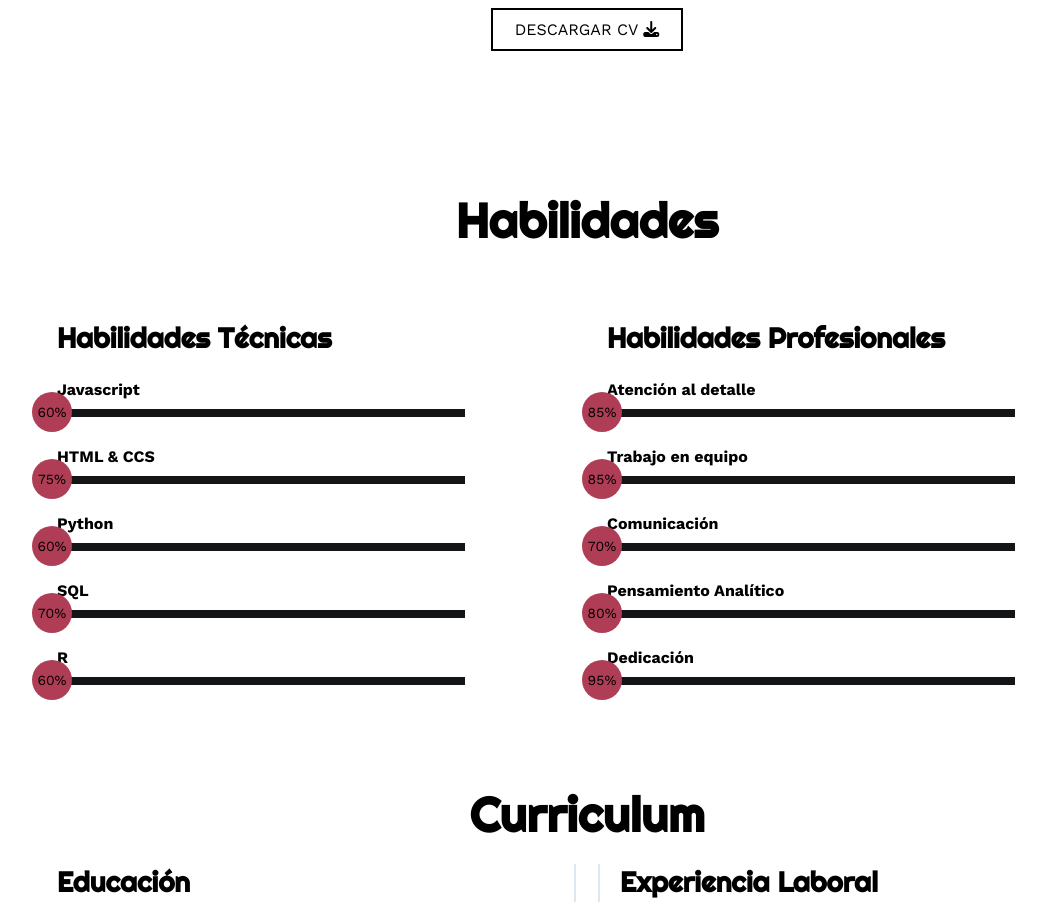
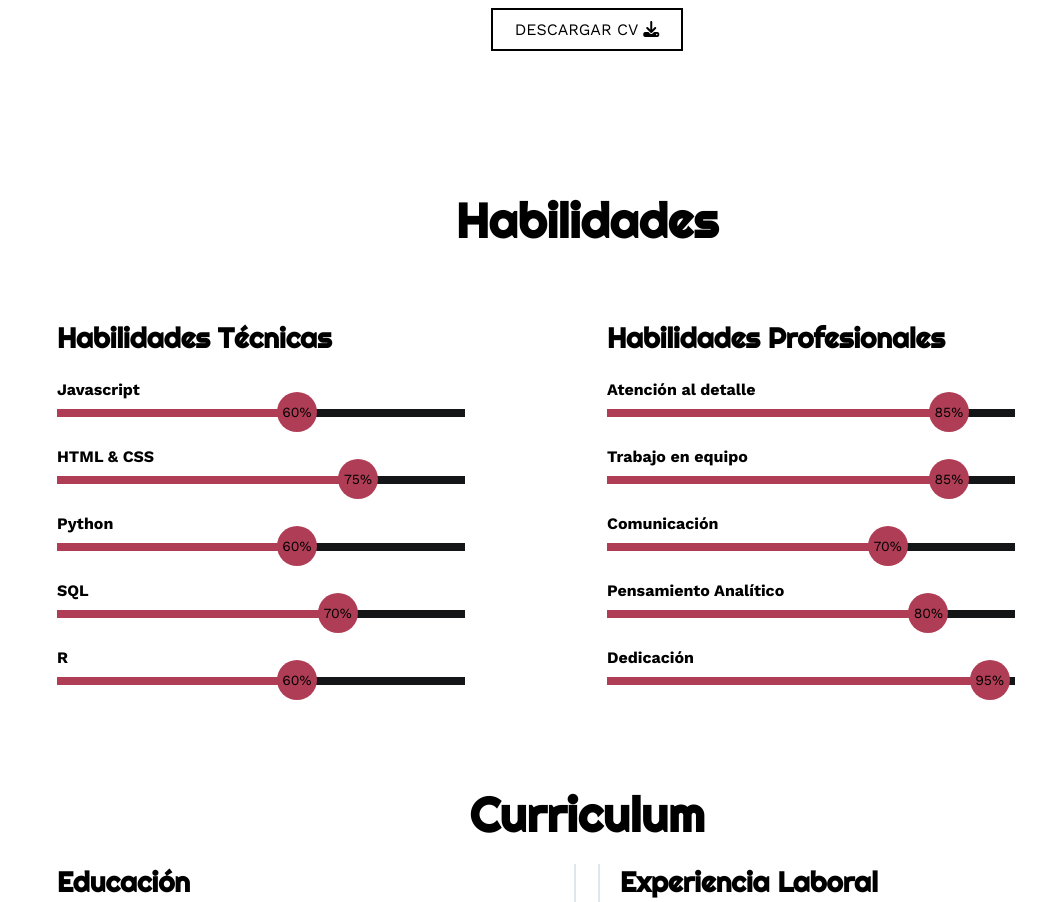
Before and after one commit to rcarabal2022/MyPortfolio, a plain HTML site: page index.html in a window 1280 px wide. Shown: the part 1200-2102 px from the top of the page, without its empty margins (53-1099 px from the left). Drawn offline with nearby package versions, Linux system fonts and the light colour scheme.

Commit message:
Finish Portfolio

```diff
--- a/index.html
+++ b/index.html
@@ -122,7 +122,7 @@
                     </div>
 
                     <div class="skills">
-                        <span>HTML & CCS</span>
+                        <span>HTML & CSS</span>
                         <div class="skill-bar">
                             <div class="progress">
                                 <span>75%</span>
@@ -327,7 +327,7 @@
             <a href="#"><i class="fa-brands fa-github"></i></a>
         </div>
     </footer>
-<script>src="script.js"</script>
+    <script src = "script.js"></script>
 </body>
 
 </html>
--- a/script.js
+++ b/script.js
@@ -1 +1,41 @@
-alert();
+let menushow = false;
+// function show or hide menu
+function showhideshow() {
+  if (menushow) {
+    document.getElementById("nav").classList = "";
+    menushow = false;
+  } else {
+    document.getElementById("nav").classList = "responsive";
+    menushow = true;
+  }
+}
+// Hide menu when select one option
+function select() {
+  document.getElementById("nav").classList = "";
+  menushow = false;
+}
+
+//  skills Animation
+function effectskills() {
+  var skills = document.getElementById("skills");
+  var distanc_skills = window.innerHeight - skills.getBoundingClientRect().top;
+  if (distanc_skills >= 300) {
+    let skill2 = document.getElementsByClassName("progress");
+    skill2[0].classList.add("javascript");
+    skill2[1].classList.add("htmlcss");
+    skill2[2].classList.add("python");
+    skill2[3].classList.add("sql");
+    skill2[4].classList.add("r");
+    skill2[5].classList.add("atencion");
+    skill2[6].classList.add("trabajo");
+    skill2[7].classList.add("comunicacion");
+    skill2[8].classList.add("pensamiento");
+    skill2[9].classList.add("dedicacion");
+  }
+}
+
+// Detect scrooling to apply bar skills
+
+window.onscroll = function () {
+  effectskills();
+};
--- a/style.css
+++ b/style.css
@@ -327,12 +327,12 @@ html {
     }
 }
 
-.skills .skills .HTMLCCS {
+.skills .skills .htmlcss {
     width: 0%;
-    animation: 2s HTMLCCS forwards;
+    animation: 2s htmlcss forwards;
 }
 
-@keyframes HTMLCCS {
+@keyframes htmlcss {
     0% {
         width: 0%;
     }
@@ -342,12 +342,12 @@ html {
     }
 }
 
-.skills .skills .Python {
+.skills .skills .python {
     width: 0%;
-    animation: 2s Python forwards;
+    animation: 2s python forwards;
 }
 
-@keyframes Python {
+@keyframes python {
     0% {
         width: 0%;
     }
@@ -357,12 +357,12 @@ html {
     }
 }
 
-.skills .skills .SQL {
+.skills .skills .sql {
     width: 0%;
-    animation: 2s SQL forwards;
+    animation: 2s sql forwards;
 }
 
-@keyframes SQL {
+@keyframes sql {
     0% {
         width: 0%;
     }
@@ -372,12 +372,12 @@ html {
     }
 }
 
-.skills .skills .R {
+.skills .skills .r {
     width: 0%;
-    animation: 2s R forwards;
+    animation: 2s r forwards;
 }
 
-@keyframes R {
+@keyframes r {
     0% {
         width: 0%;
     }
@@ -682,6 +682,10 @@ footer .net a {
     transition: .3s;
 }
 
+footer .net a:hover {
+    background-color: #B03d56;
+}
+
 footer .up {
     display: block;
     width: 50px;
@@ -697,7 +701,7 @@ footer .up {
     font-size: 18px;
 }
 
-/* Respondive Section */
+/* Responsive Section */
 @media screen and (max-width:980px) {
     nav {
         display: none;
@@ -743,28 +747,33 @@ footer .up {
     .skills .fila .col {
         width: 100%;
     }
-    .skills .fila .col .skill-bar{
+
+    .skills .fila .col .skill-bar {
         width: 100%;
     }
+
     .curriculum .fila {
         display: block;
     }
-    .curriculum .fila .col{
+
+    .curriculum .fila .col {
         width: 90%;
     }
-    .curriculum .fila .rigth{
+
+    .curriculum .fila .rigth {
         margin-left: 20px;
     }
-    .portfolio .galery{
+
+    .portfolio .galery {
         display: block;
         width: 100%;
     }
-    .portfolio .galery .project{
+
+    .portfolio .galery .project {
         max-width: 100%;
     }
-    .portfolio .galery .project img{
+
+    .portfolio .galery .project img {
         width: 100%
     }
-
-
 }
```
Lines whose indentation alone changed are shown as unchanged.
